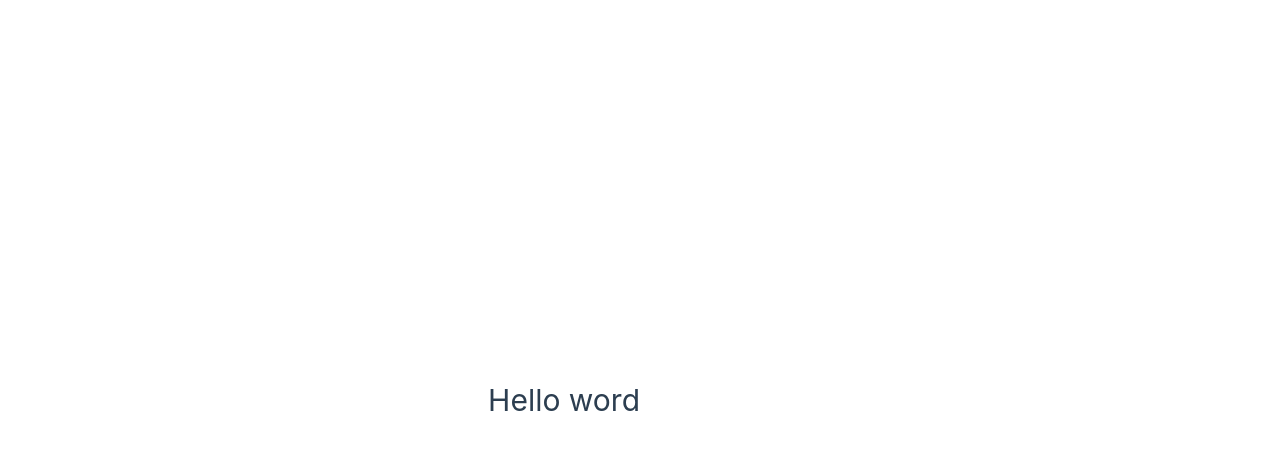
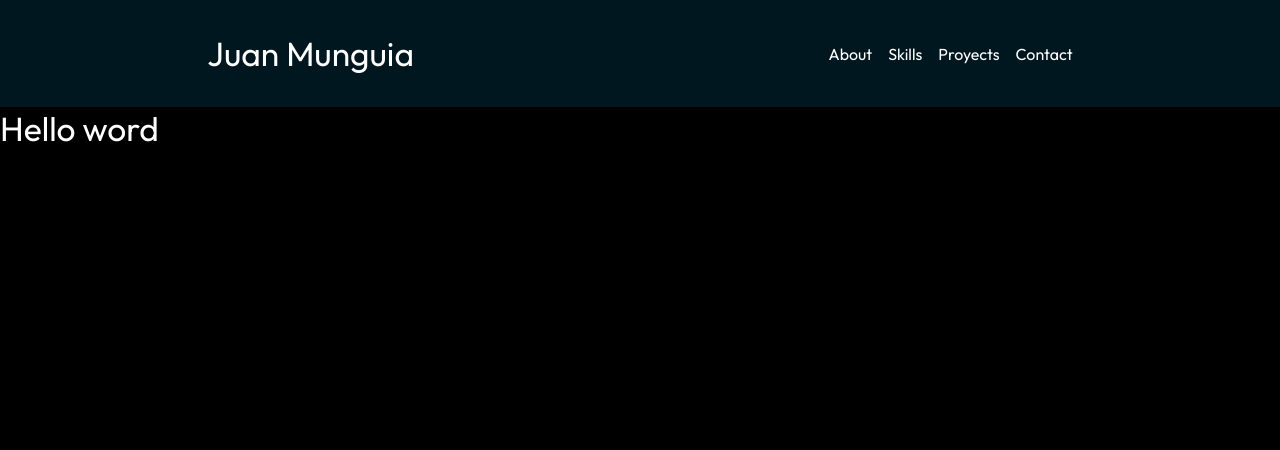
Before and after one commit to GitNinja0/portfolio, a Vue app: page / in a window 1280 px wide. Shown: the top 450 px of the page. Built offline with nearby package versions, Linux system fonts and the light colour scheme.

Commit message:
Create Header folder and archive Header.vue, add font style and create reset.scss, install sass 2.0.0 and add globlals in main.scss

```diff
--- a/src/App.vue
+++ b/src/App.vue
@@ -7,6 +7,6 @@
   <RouterView />
 </template>
 
-<style scoped>
+<style lang="scss" scoped>
 
 </style>
--- a/src/assets/base.css
+++ b/src/assets/base.scss
@@ -1,5 +1,5 @@
 /* color palette from <https://github.com/vuejs/theme> */
-:root {
+/* :root {
   --vt-c-white: #ffffff;
   --vt-c-white-soft: #f8f8f8;
   --vt-c-white-mute: #f2f2f2;
@@ -19,10 +19,10 @@
   --vt-c-text-light-2: rgba(60, 60, 60, 0.66);
   --vt-c-text-dark-1: var(--vt-c-white);
   --vt-c-text-dark-2: rgba(235, 235, 235, 0.64);
-}
+} */
 
 /* semantic color variables for this project */
-:root {
+/* :root {
   --color-background: var(--vt-c-white);
   --color-background-soft: var(--vt-c-white-soft);
   --color-background-mute: var(--vt-c-white-mute);
@@ -34,9 +34,9 @@
   --color-text: var(--vt-c-text-light-1);
 
   --section-gap: 160px;
-}
+} */
 
-@media (prefers-color-scheme: dark) {
+/* @media (prefers-color-scheme: dark) {
   :root {
     --color-background: var(--vt-c-black);
     --color-background-soft: var(--vt-c-black-soft);
@@ -83,4 +83,54 @@
   text-rendering: optimizeLegibility;
   -webkit-font-smoothing: antialiased;
   -moz-osx-font-smoothing: grayscale;
+} */
+
+@import url('https://fonts.googleapis.com/css2?family=Outfit:wght@100..900&display=swap');
+
+*, *:before, *:after{
+  box-sizing: border-box;
 }
+
+html, body, div, span, object, iframe, figure, h1, h2, h3, h4, h5, h6, p, blockquote, pre, a, code, em, img, small, strike, strong, sub, sup, tt, b, u, i, ol, ul, li, fieldset, form, label, table, caption, tbody, tfoot, thead, tr, th, td, main, canvas, embed, footer, header, nav, section, video{
+  margin: 0;
+  padding: 0;
+  border: 0;
+  font-size: 100%;
+  font: inherit;
+  vertical-align: baseline;
+  text-rendering: optimizeLegibility;
+  -webkit-font-smoothing: antialiased;
+  text-size-adjust: none;
+}
+
+footer, header, nav, section, main{
+  display: block;
+}
+
+body{
+  line-height: 1;
+  color: white;
+  background-color: black;
+}
+
+ol, ul{
+  list-style: none;
+}
+
+blockquote, q{
+  quotes: none;
+}
+
+blockquote:before, blockquote:after, q:before, q:after{
+  content: '';
+  content: none;
+}
+
+table{
+  border-collapse: collapse;
+  border-spacing: 0;
+}
+
+input{
+  border-radius: 0;
+}
--- a/src/assets/main.css
+++ /dev/null
@@ -1,35 +0,0 @@
-@import './base.css';
-
-#app {
-  max-width: 1280px;
-  margin: 0 auto;
-  padding: 2rem;
-  font-weight: normal;
-}
-
-a,
-.green {
-  text-decoration: none;
-  color: hsla(160, 100%, 37%, 1);
-  transition: 0.4s;
-  padding: 3px;
-}
-
-@media (hover: hover) {
-  a:hover {
-    background-color: hsla(160, 100%, 37%, 0.2);
-  }
-}
-
-@media (min-width: 1024px) {
-  body {
-    display: flex;
-    place-items: center;
-  }
-
-  #app {
-    display: grid;
-    grid-template-columns: 1fr 1fr;
-    padding: 0 2rem;
-  }
-}
--- /dev/null
+++ b/src/assets/main.scss
@@ -0,0 +1,19 @@
+@import './base.scss';
+@import './reset.scss';
+
+body{
+    font-family: "Outfit", sans-serif;
+}
+
+h1{
+    font-size: 2.1rem;
+}
+h2{
+    font-size: 1.8rem;
+}
+h3{
+    font-size: 1.3rem;
+}
+h4, a, p, button{
+    font-size: 1rem;
+}
--- /dev/null
+++ b/src/assets/reset.scss
@@ -0,0 +1,15 @@
+html, body, div, span, object, iframe, figure, h1, h2, h3, h4, h5, h6, p, blockquote, pre, a, code, em, img, small, strike, strong, sub, sup, tt, b, u, i, ol, ul, li, fieldset, form, label, table, caption, tbody, tfoot, thead, tr, th, td, main, canvas, embed, footer, header, nav, section, video{
+    margin: 0;
+    padding: 0;
+    border: 0;
+    font-size: 62.5%;
+    font: inherit;
+    vertical-align: baseline;
+    text-rendering: optimizeLegibility;
+    -webkit-font-smoothing: antialiased;
+    text-size-adjust: none;
+  }
+
+body {
+    font-size: 10px;
+}
--- /dev/null
+++ b/src/components/Header/Header.vue
@@ -0,0 +1,48 @@
+<template>
+    <div class="Header">
+        <h1>Juan Munguia</h1>
+        <nav class="nav">
+            <a href="#">About</a>
+            <a href="#">Skills</a>
+            <a href="#">Proyects</a>
+            <a href="#">Contact</a>
+        </nav>
+    </div>
+</template>
+<style lang="scss" scoped>
+
+.Header{
+    background-color: #00171F;
+    display: flex;
+    flex-direction: row;
+    flex-wrap: wrap;
+    align-items: center;
+    justify-content: space-around;
+    padding: 2rem 0;
+
+    @media (max-width: 450px) {
+        h1{
+            margin-bottom: 1rem;
+        }
+    }
+
+    .nav{
+        display: flex;
+        flex-direction: row;
+        gap: 1rem;
+
+        a{
+            color: #fff;
+            text-decoration: none;
+        }
+        a:hover{
+            color: #003459;
+        }
+        a:active{
+            color: #007EA7;
+        }
+
+    }
+}
+
+</style>
--- a/src/main.ts
+++ b/src/main.ts
@@ -1,4 +1,4 @@
-import './assets/main.css'
+import './assets/main.scss'
 
 import { createApp } from 'vue'
 import { createPinia } from 'pinia'
--- a/src/views/HomeView.vue
+++ b/src/views/HomeView.vue
@@ -1,9 +1,17 @@
 <script setup lang="ts">
-
+import Header from '@/components/Header/Header.vue';
 </script>
 
 <template>
+  <header>
+    <Header/>
+  </header>
+
   <main>
     <h1>Hello word</h1>
   </main>
 </template>
+
+<style lang="scss" scoped>
+
+</style>
```
Also changed, not shown: 1 other file (tests, documents, lock files or other folders).
